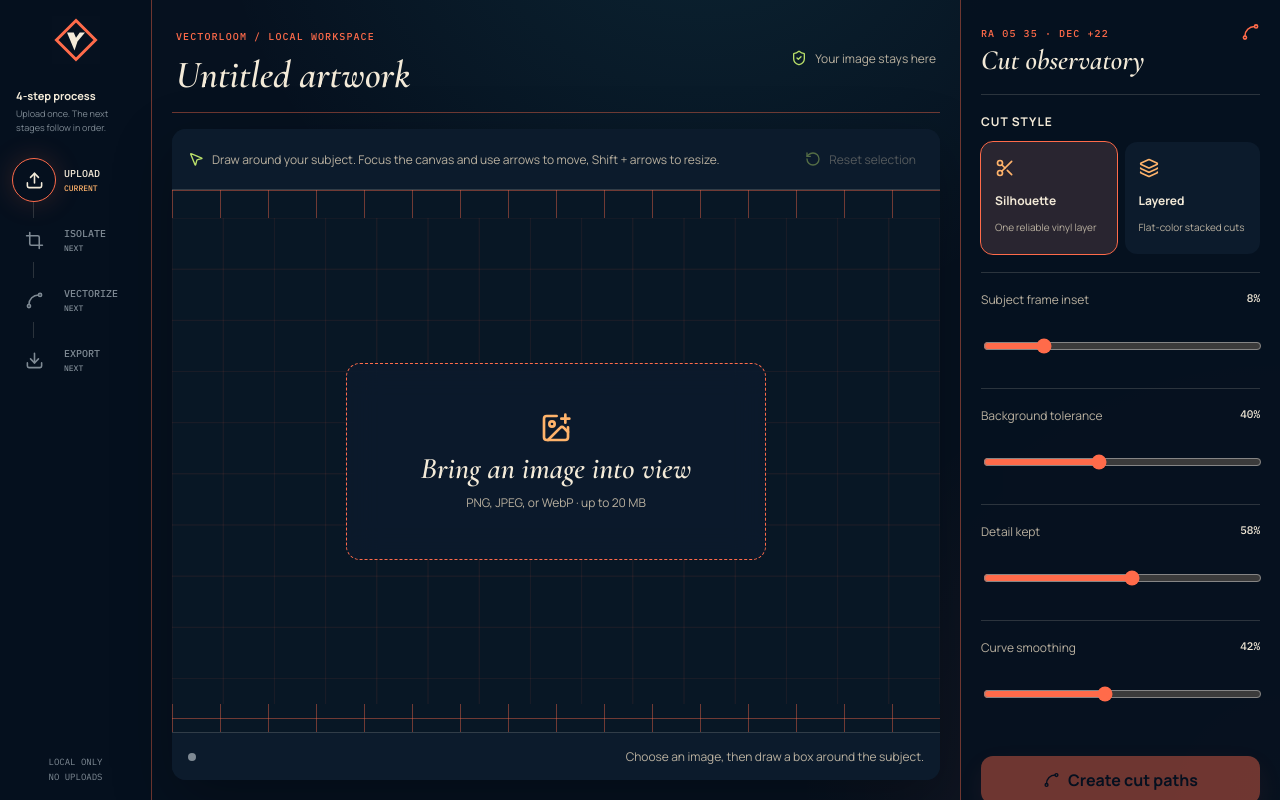
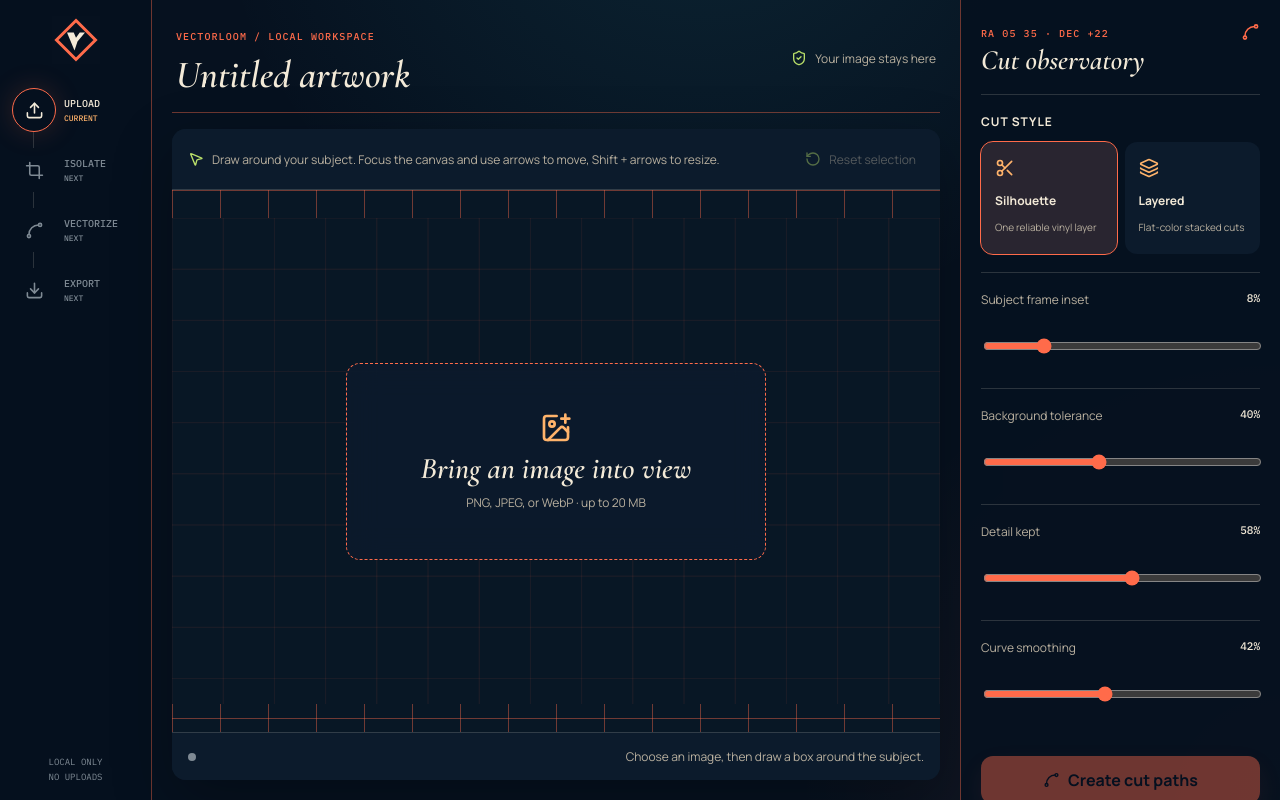
Before and after one commit to johanjohnthomas/Vectorloom, a React (Vite) app: page / in a window 1280 px wide. Built offline with nearby package versions, Linux system fonts and the light colour scheme.

Commit message:
Remove progress rail introduction

```diff
--- a/src/components/StageRail.tsx
+++ b/src/components/StageRail.tsx
@@ -20,10 +20,6 @@ export function StageRail({ current }: StageRailProps) {
         <path className="mark-frame" d="M32 6 58 32 32 58 6 32Z" />
         <path className="mark-weave" d="m20 22 10 24 4-12 10-12h-7l-5 7-3-7Z" />
       </svg>
-      <div className="process-intro">
-        <strong>4-step process</strong>
-        <span>Upload once. The next stages follow in order.</span>
-      </div>
       <ol>
         {STAGES.map(({ label, icon: Icon }, index) => {
           const isCurrent = index === current
--- a/src/styles.css
+++ b/src/styles.css
@@ -117,23 +117,6 @@ button:disabled {
 
 .mark-weave {
   fill: var(--paper);
-}
-
-.process-intro {
-  display: grid;
-  gap: 4px;
-  padding: 0 4px;
-}
-
-.process-intro strong {
-  color: var(--paper);
-  font-size: 11px;
-}
-
-.process-intro span {
-  color: var(--fog);
-  font-size: 9px;
-  line-height: 1.5;
 }
 
 .stage-rail ol {
@@ -669,9 +652,6 @@ button:disabled {
     border-right: 0;
     border-bottom: 1px solid var(--line-warm);
   }
-  .process-intro {
-    display: none;
-  }
   .stage-rail ol {
     display: flex;
     gap: 4px;
```
